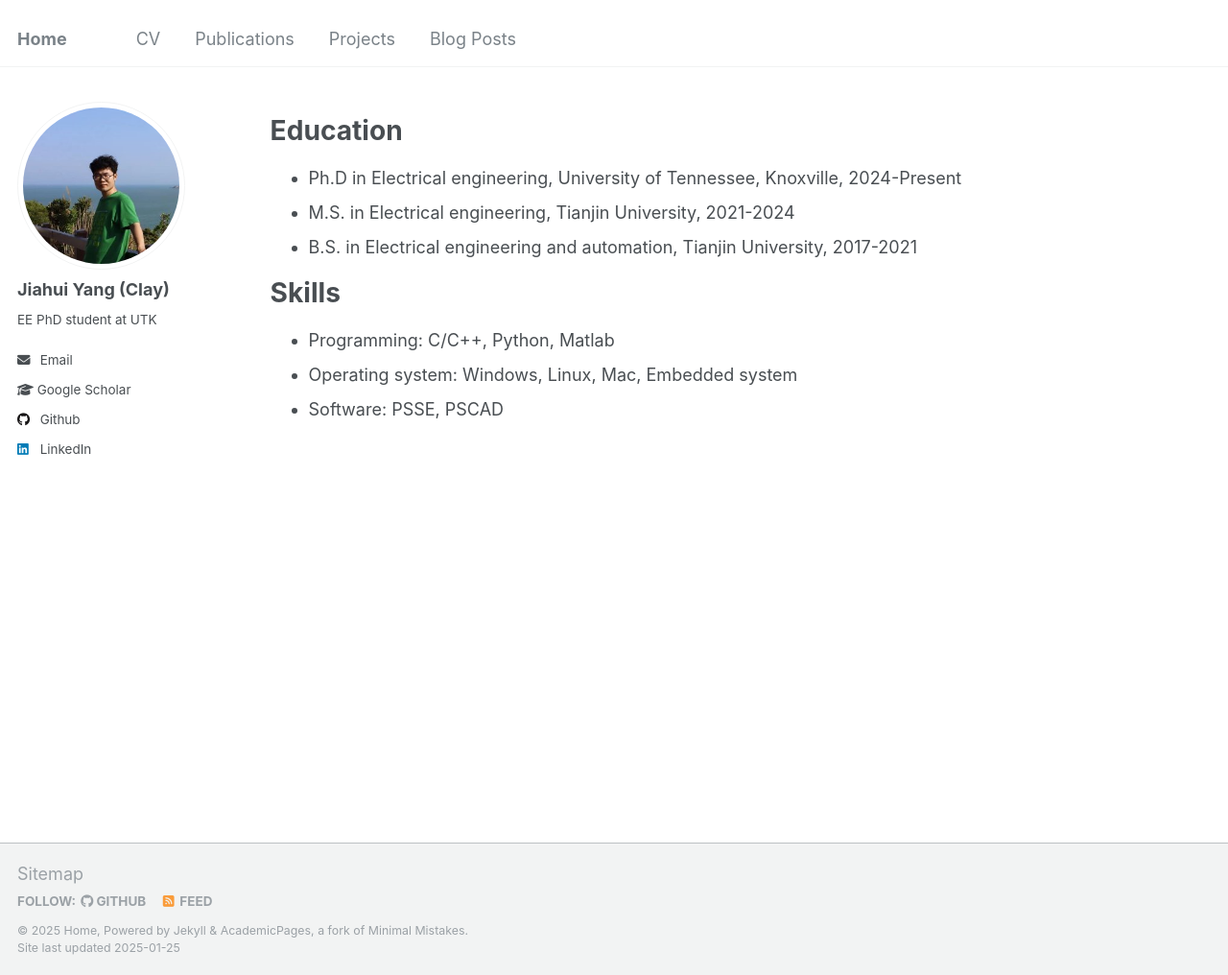
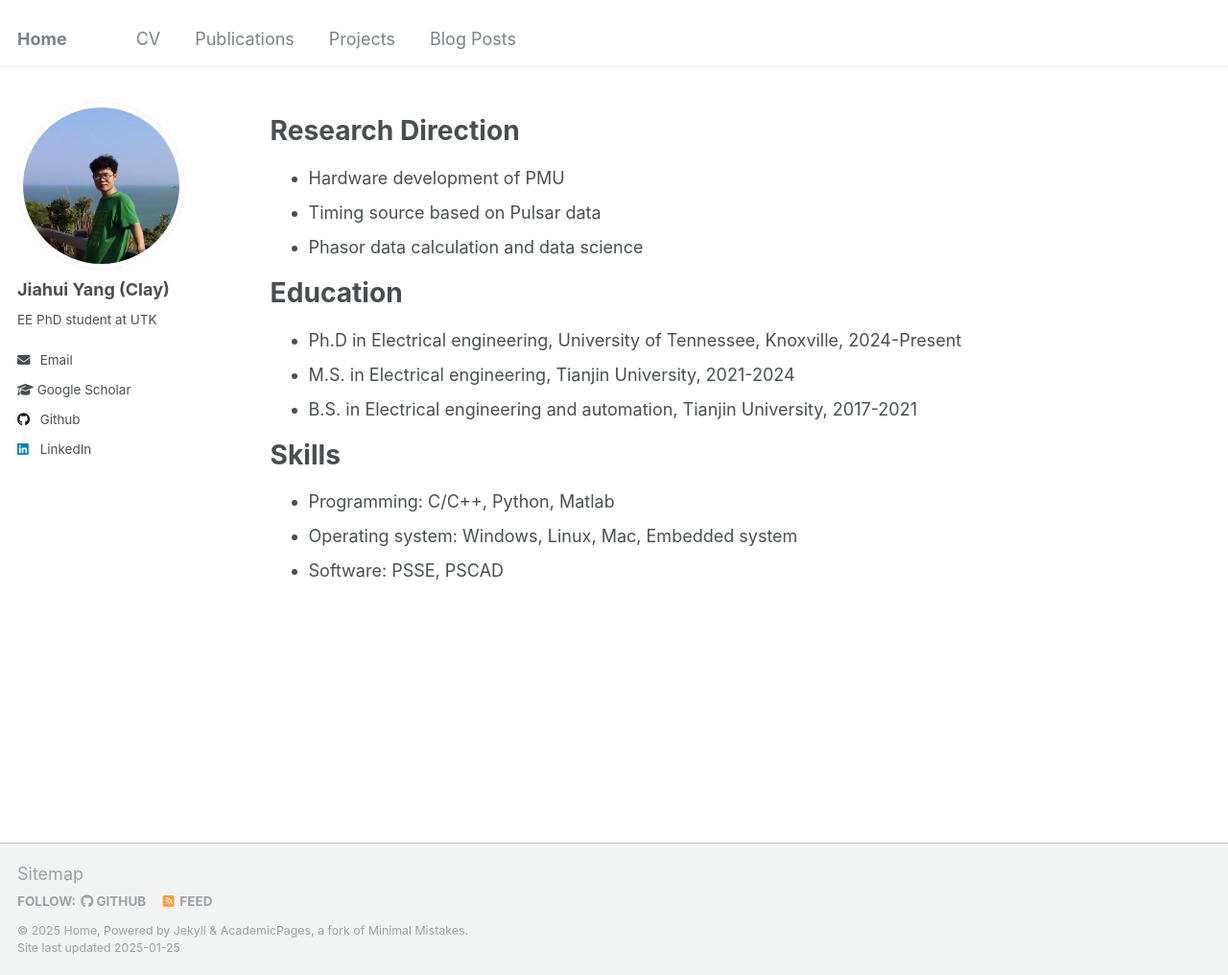
Before and after one commit to ClayUTK/intro, a Jekyll site: the page built from _pages/cv.md, in a window 1280 px wide and 1016 px high. Shown: the whole window at 96% size. Built offline with Jekyll 4.4.1, drawn with Linux system fonts in a browser that asks for light colours.

Commit message:
Update cv.md

```diff
--- a/_pages/cv.md
+++ b/_pages/cv.md
@@ -8,6 +8,12 @@ redirect_from:
 ---
 
 {% include base_path %}
+
+Research Direction
+======
+* Hardware development of PMU
+* Timing source based on Pulsar data
+* Phasor data calculation and data science
 
 Education
 ======
```
